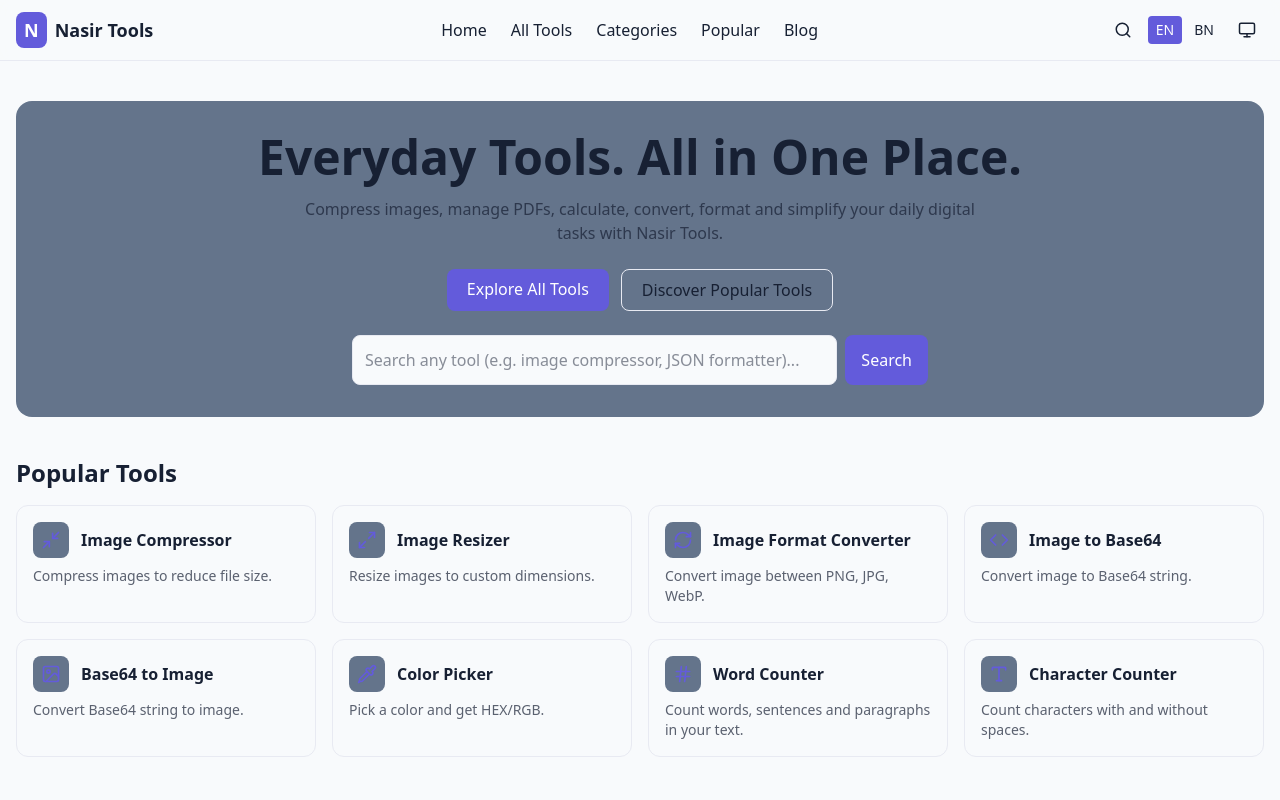
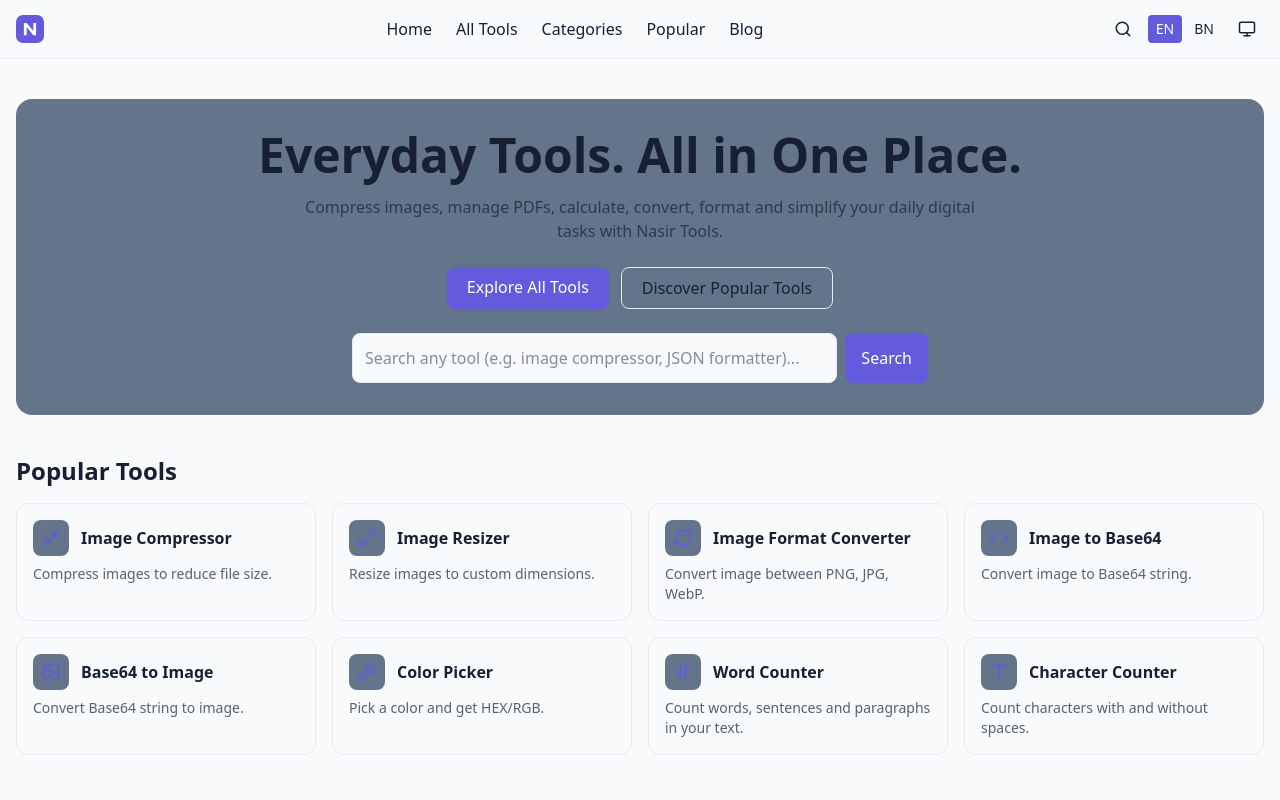
Before and after one commit to dipuakhando770/all-in-one-tool, a Next.js app: page /en in a window 1280 px wide. Shown: the top 800 px of the page. Built offline with nearby package versions, Linux system fonts and the light colour scheme.

Commit message:
feat: brand logo and tool icon components

```diff
--- /dev/null
+++ b/src/components/brand-logo.tsx
@@ -0,0 +1,14 @@
+import Link from "next/link";
+import type { Locale } from "@/lib/i18n";
+
+export function BrandLogo({ locale, compact = false }: { locale: Locale; compact?: boolean }) {
+  return (
+    <Link href={`/${locale}`} className="flex items-center gap-2 font-bold text-lg">
+      <svg width={compact ? 28 : 32} height={compact ? 28 : 32} viewBox="0 0 32 32" fill="none" xmlns="http://www.w3.org/2000/svg" aria-label="Nasir Tools">
+        <rect width="32" height="32" rx="8" fill="var(--accent)" />
+        <path d="M9 23V9h3.2l7.6 9.2V9H23v14h-3.2L12.2 13.8V23H9z" fill="white" />
+      </svg>
+      {!compact && <span>Nasir Tools</span>}
+    </Link>
+  );
+}
--- a/src/components/header.tsx
+++ b/src/components/header.tsx
@@ -1,5 +1,6 @@
 "use client";
 import Link from "next/link";
+import { BrandLogo } from "@/components/brand-logo";
 import { usePathname } from "next/navigation";
 import { locales, type Locale } from "@/lib/i18n";
 import { useTheme } from "@/components/theme-provider";
@@ -18,10 +19,7 @@ export function Header({ locale, dict }: { locale: Locale; dict: any }) {
   return (
     <header className="sticky top-0 z-50 border-b border-[var(--border)] bg-[var(--background)]/80 backdrop-blur">
       <div className="mx-auto flex max-w-7xl items-center justify-between px-4 py-3">
-        <Link href={`/${locale}`} className="flex items-center gap-2 font-bold text-lg">
-          <span className="rounded-lg bg-[var(--accent)] px-2 py-1 text-white">N</span>
-          <span>Nasir Tools</span>
-        </Link>
+        <BrandLogo locale={locale} compact />
         <nav className="hidden items-center gap-6 md:flex">
           <Link href={`/${locale}`}>{dict.nav.home}</Link>
           <Link href={`/${locale}/tools`}>{dict.nav.allTools}</Link>
--- /dev/null
+++ b/src/components/tool-icon.tsx
@@ -0,0 +1,6 @@
+import * as Icons from "lucide-react";
+
+export function ToolIcon({ icon, size = 20 }: { icon: string; size?: number }) {
+  const Icon = (Icons as any)[icon] || Icons.Wrench;
+  return <Icon size={size} />;
+}
```
